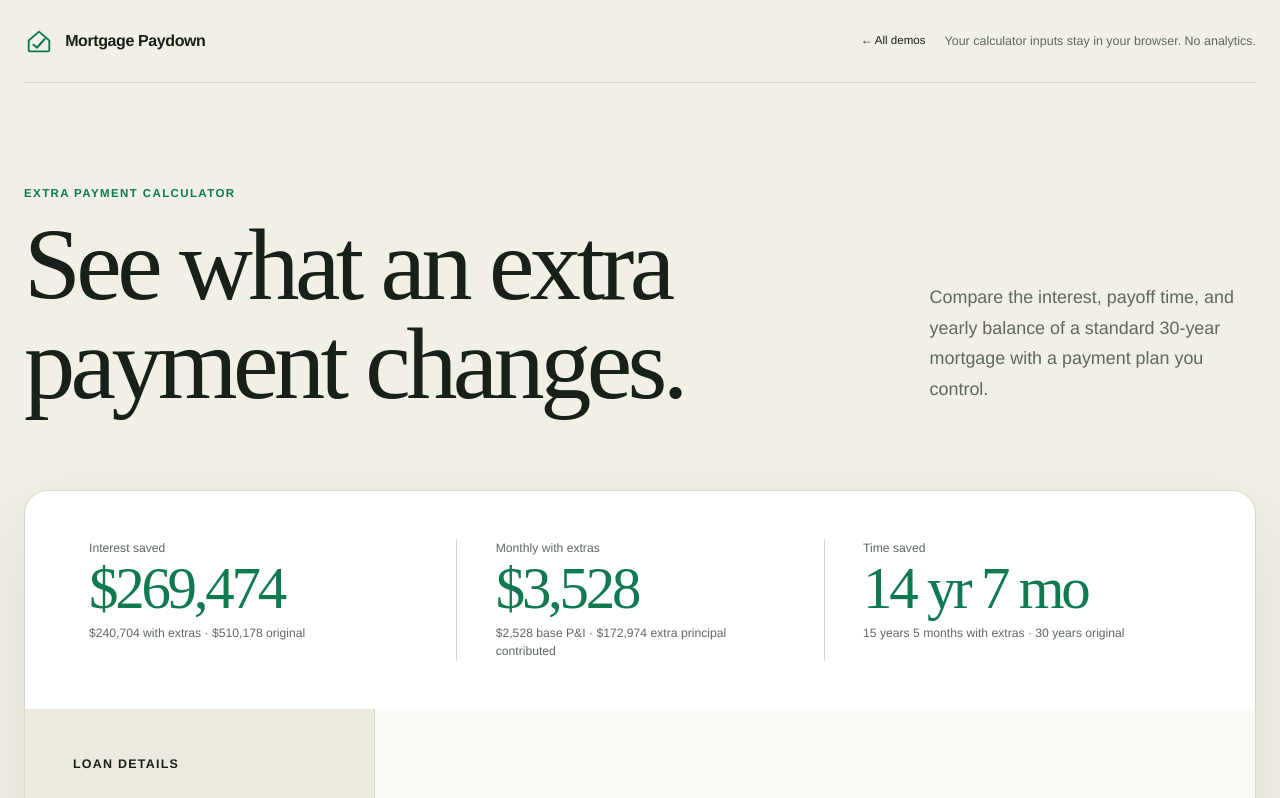
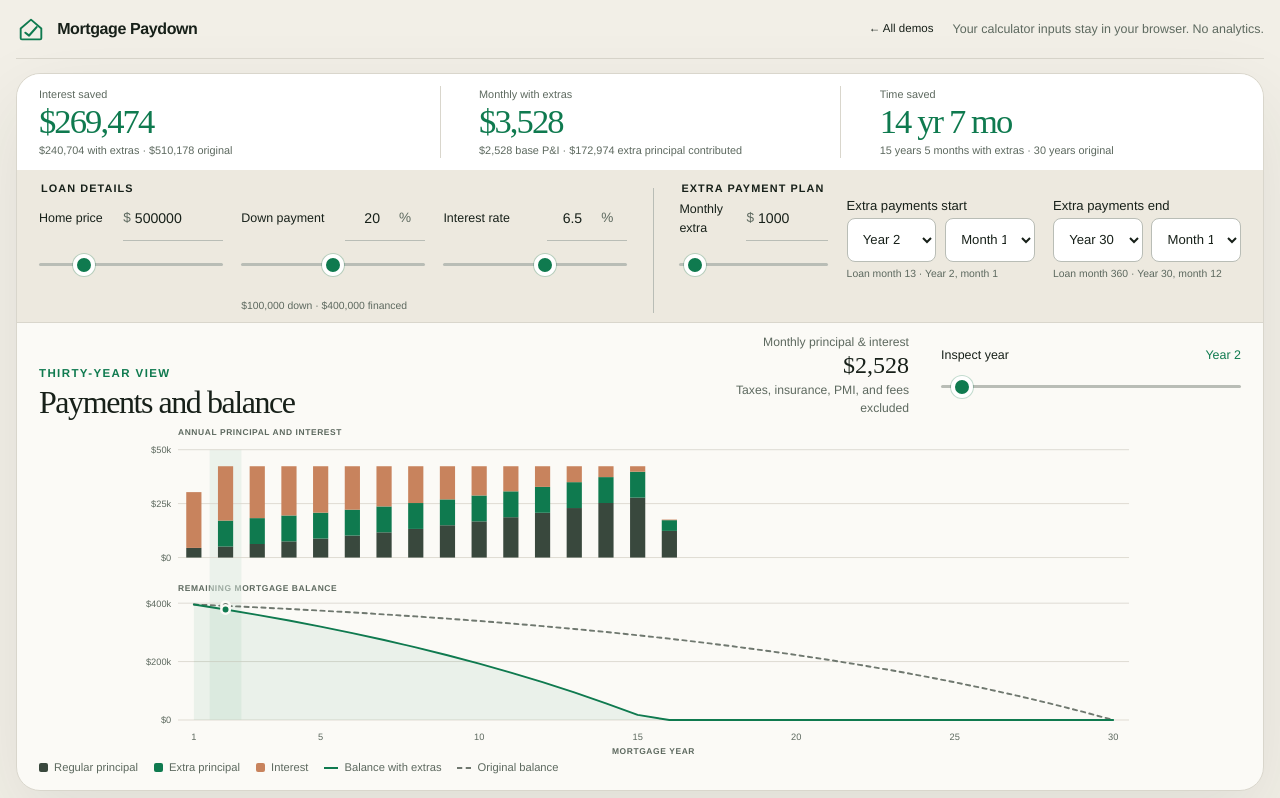
Before and after one commit to zergmutalisp/designscapes, a plain HTML site: page demos/mortgage-paydown/index.html in a window 1280 px wide. Shown: the top 798 px of the page. Drawn offline with Linux system fonts and the light colour scheme.

Commit message:
Flatten mortgage calculator desktop layout

```diff
--- a/demos/mortgage-paydown/index.html
+++ b/demos/mortgage-paydown/index.html
@@ -6,8 +6,8 @@
   <meta name="description" content="See how extra mortgage payments change lifetime interest and payoff timing.">
   <meta name="theme-color" content="#f2efe7">
   <title>Mortgage Paydown — Extra Payment Calculator</title>
-  <link rel="stylesheet" href="styles.css?v=20260709d">
-  <script type="module" src="app.js?v=20260709d"></script>
+  <link rel="stylesheet" href="styles.css?v=20260709e">
+  <script type="module" src="app.js?v=20260709e"></script>
 </head>
 <body>
   <a class="skip-link" href="#calculator">Skip to calculator</a>
@@ -98,7 +98,7 @@
 
           <div class="field">
             <div class="field-heading">
-              <label for="extra-payment-range">Extra each month</label>
+              <label for="extra-payment-range">Monthly extra</label>
               <div class="number-control currency-control">
                 <span aria-hidden="true">$</span>
                 <input id="extra-payment-number" type="number" min="0" max="30000" step="100" value="1000" inputmode="numeric" aria-label="Extra monthly payment in dollars">
--- a/demos/mortgage-paydown/styles.css
+++ b/demos/mortgage-paydown/styles.css
@@ -950,6 +950,252 @@ footer p {
   }
 }
 
+@media (min-width: 821px) {
+  .intro {
+    position: absolute;
+    width: 1px;
+    height: 1px;
+    padding: 0;
+    margin: -1px;
+    overflow: hidden;
+    clip: rect(0, 0, 0, 0);
+    white-space: nowrap;
+  }
+
+  .calculator {
+    grid-template-columns: minmax(0, 1fr);
+    margin-top: 14px;
+  }
+
+  .calculator > .result-summary,
+  .controls,
+  .results {
+    grid-column: 1;
+  }
+
+  .calculator > .result-summary {
+    padding: 16px 24px;
+  }
+
+  .result-summary strong {
+    margin: 0.1rem 0 0.2rem;
+    font-size: clamp(2rem, 3.8vw, 2.75rem);
+  }
+
+  .result-summary p,
+  .result-summary span {
+    font-size: 0.7rem;
+  }
+
+  .controls {
+    display: grid;
+    grid-template-columns: minmax(0, 1fr);
+    gap: 0.85rem;
+    padding: 14px 20px;
+    border-right: 0;
+    border-bottom: 1px solid var(--line);
+  }
+
+  .controls fieldset {
+    display: grid;
+    grid-template-columns: repeat(3, minmax(0, 1fr));
+    align-items: start;
+    gap: 0.2rem 1rem;
+  }
+
+  .controls legend {
+    grid-column: 1 / -1;
+    margin-bottom: 0.1rem;
+  }
+
+  .controls .field + .field {
+    margin-top: 0;
+  }
+
+  .controls fieldset + fieldset {
+    margin: 0;
+    padding: 0.85rem 0 0;
+    border-top: 1px solid var(--line-strong);
+  }
+
+  .controls .control-footnote {
+    margin: 0;
+    padding: 0;
+    border: 0;
+  }
+
+  .results {
+    display: grid;
+    grid-template-columns: minmax(0, 1fr) minmax(240px, 300px);
+    grid-template-rows: auto minmax(320px, 1fr) auto;
+    gap: 0 2rem;
+    padding: 22px 24px 24px;
+  }
+
+  .chart-heading {
+    grid-column: 1;
+    grid-row: 1;
+    padding-top: 0;
+  }
+
+  .chart-heading h2 {
+    font-size: clamp(2rem, 3vw, 3rem);
+  }
+
+  .chart-shell {
+    grid-column: 1 / -1;
+    grid-row: 2;
+    height: 100%;
+    min-height: 320px;
+    margin-top: 0.5rem;
+  }
+
+  .chart-legend {
+    grid-column: 1 / -1;
+    grid-row: 3;
+  }
+
+  .year-inspector {
+    grid-column: 2;
+    grid-row: 1;
+    align-self: end;
+    margin: 0 0 0.1rem;
+    padding: 0;
+    border: 0;
+  }
+
+  .year-detail {
+    position: absolute;
+    width: 1px;
+    height: 1px;
+    padding: 0;
+    margin: -1px;
+    overflow: hidden;
+    clip: rect(0, 0, 0, 0);
+    white-space: nowrap;
+    border: 0;
+  }
+}
+
+@media (min-width: 1180px) and (min-height: 700px) {
+  .site-header {
+    width: min(1440px, calc(100% - 32px));
+    padding: 14px 0;
+  }
+
+  .intro {
+    position: absolute;
+    width: 1px;
+    height: 1px;
+    padding: 0;
+    margin: -1px;
+    overflow: hidden;
+    clip: rect(0, 0, 0, 0);
+    white-space: nowrap;
+  }
+
+  .calculator {
+    width: min(1440px, calc(100% - 32px));
+    height: calc(100svh - 82px);
+    min-height: 618px;
+    margin-top: 14px;
+    grid-template-rows: auto auto minmax(0, 1fr);
+  }
+
+  .calculator > .result-summary {
+    padding: 12px 22px;
+  }
+
+  .result-summary strong {
+    margin: 0.1rem 0 0.2rem;
+    font-size: clamp(1.95rem, 2.7vw, 2.9rem);
+  }
+
+  .result-summary p,
+  .result-summary span {
+    font-size: 0.68rem;
+  }
+
+  .controls {
+    grid-template-columns: repeat(2, minmax(0, 1fr));
+    gap: 1.6rem;
+    padding: 10px 22px 9px;
+  }
+
+  .controls fieldset {
+    gap: 0.15rem 1.15rem;
+  }
+
+  .controls fieldset:nth-of-type(2) {
+    grid-template-columns: 0.85fr 1.075fr 1.075fr;
+  }
+
+  .controls fieldset + fieldset {
+    margin: 0;
+    padding: 0 0 0 1.6rem;
+    border-top: 0;
+    border-left: 1px solid var(--line-strong);
+  }
+
+  .controls legend {
+    margin: 0;
+    font-size: 0.68rem;
+  }
+
+  .controls .field-heading,
+  .controls .field-label {
+    margin-bottom: 0.1rem;
+  }
+
+  .controls .field-heading {
+    gap: 0.35rem;
+  }
+
+  .controls .field-heading label {
+    font-size: 0.78rem;
+  }
+
+  .controls .field-note,
+  .controls .control-footnote {
+    font-size: 0.65rem;
+  }
+
+  .controls .control-footnote {
+    display: none;
+  }
+
+  .results {
+    min-height: 0;
+    grid-template-rows: auto minmax(230px, 1fr) auto;
+    padding: 10px 22px 14px;
+  }
+
+  .chart-heading .eyebrow {
+    margin-bottom: 0.3rem;
+  }
+
+  .chart-heading h2 {
+    font-size: 2rem;
+  }
+
+  .chart-heading > p {
+    margin-bottom: 0;
+  }
+
+  .chart-heading > p strong {
+    font-size: 1.5rem;
+  }
+
+  .chart-shell {
+    min-height: 230px;
+    margin-top: 0.2rem;
+  }
+
+  .chart-legend {
+    margin-top: 0.25rem;
+  }
+}
+
 @media (prefers-reduced-motion: reduce) {
   html {
     scroll-behavior: auto;
```
Also changed, not shown: DEVELOPMENT_TIMELINE.md (+9 -0 lines).
